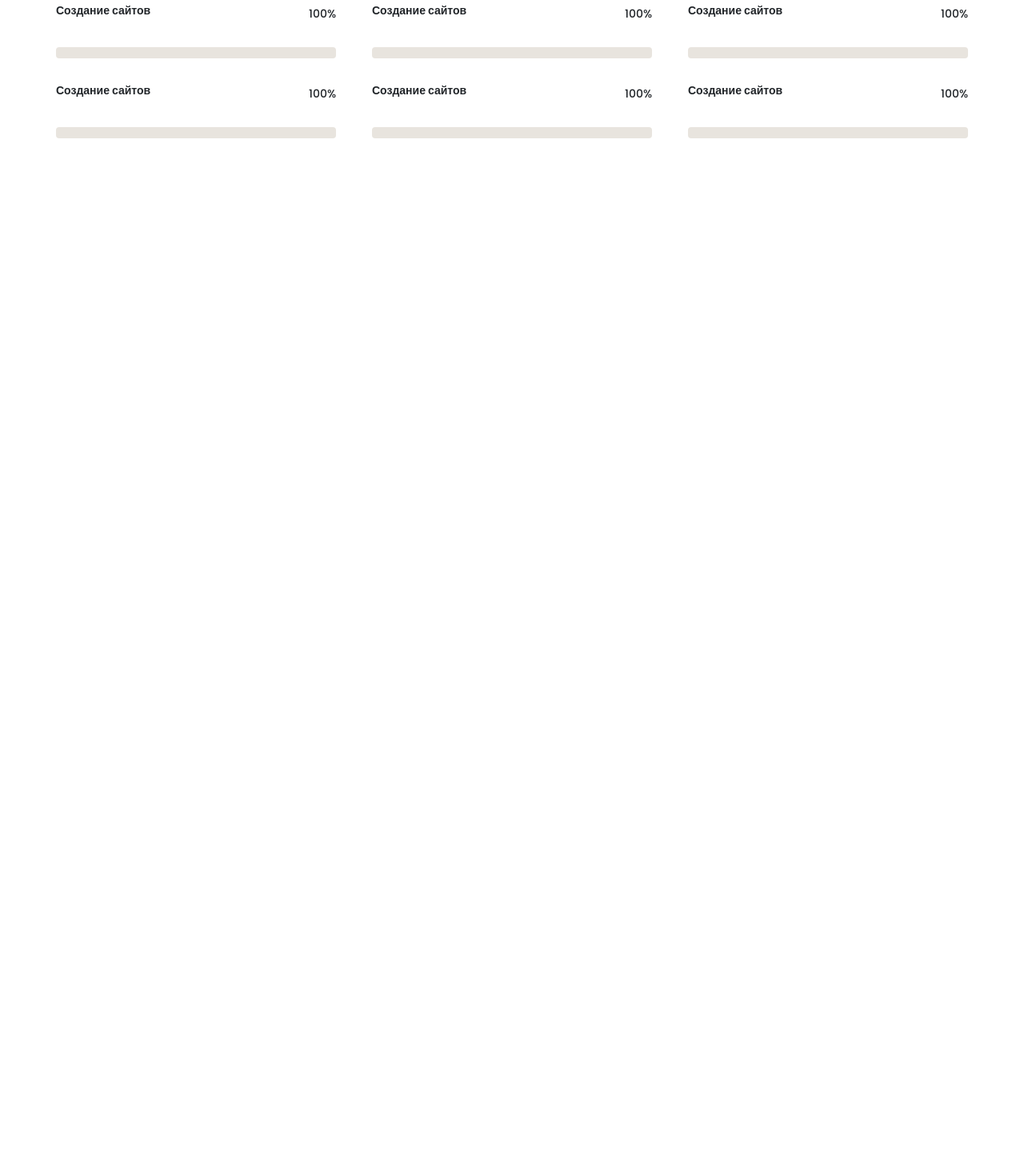
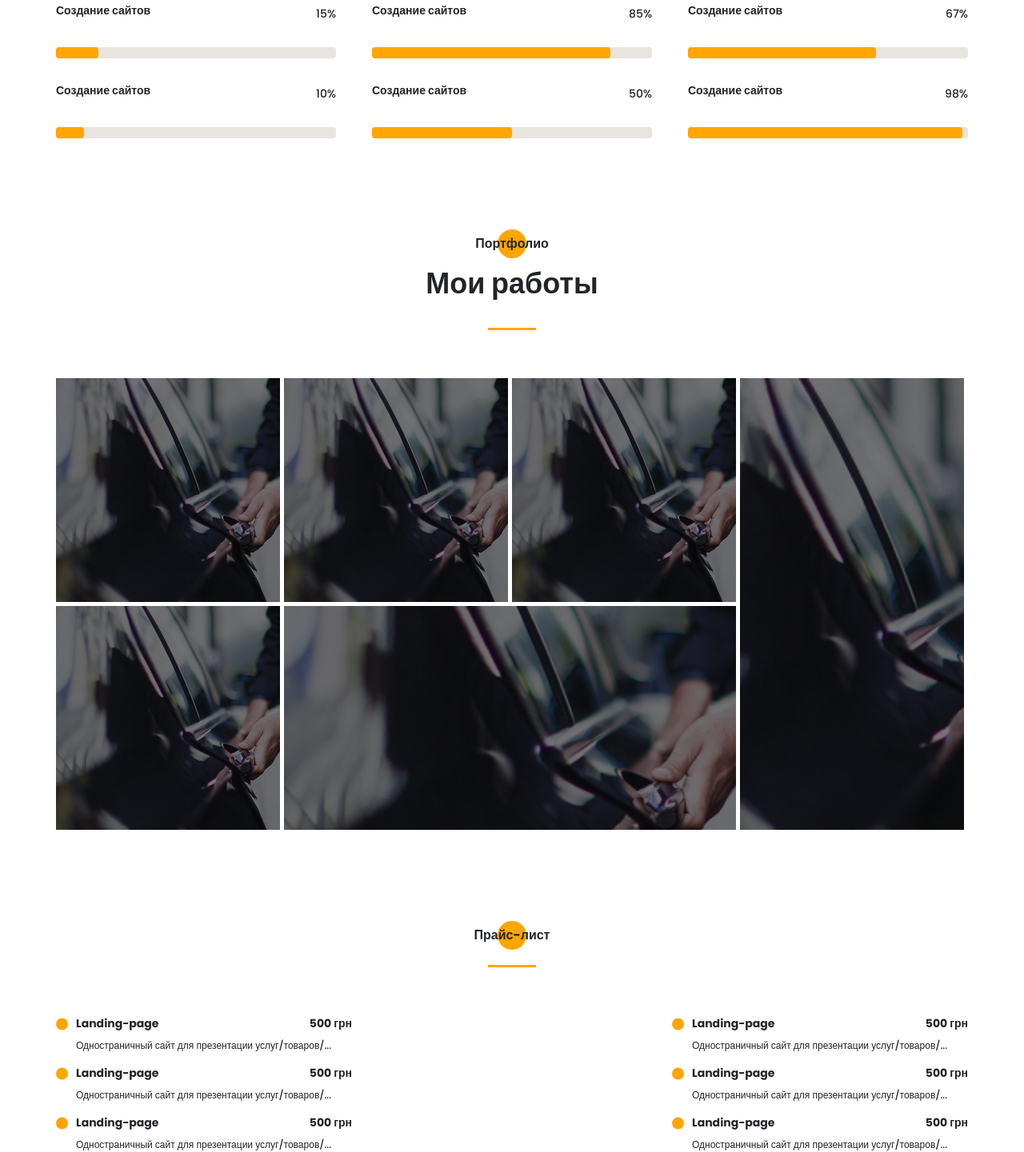
Before and after one commit to Yevhen-start/portfolio-project, a website: page src/index.html in a window 1280 px wide. Shown: the part 3218-4659 px from the top of the page at 80% size. Before the commit the page ends 3391 px from the top, so only its background shows below. Drawn offline with Linux system fonts and the light colour scheme.

Commit message:
added section price

```diff
--- a/src/index.html
+++ b/src/index.html
@@ -301,50 +301,143 @@
         <div class="experience-item">
           <div class="experience-item__top">
             <h2 class="title title--fz14 experience-item__title">Создание сайтов</h2>
-            <div class="experience-item__percent">100%</div>
+            <div class="experience-item__percent">15%</div>
           </div>
-          <div class="experience-item__divider"></div>
+          <div class="experience-item__divider">
+            <span></span>
+          </div>
         </div>
         <div class="experience-item">
           <div class="experience-item__top">
             <h2 class="title title--fz14 experience-item__title">Создание сайтов</h2>
-            <div class="experience-item__percent">100%</div>
+            <div class="experience-item__percent">85%</div>
           </div>
-          <div class="experience-item__divider"></div>
+          <div class="experience-item__divider">
+            <span></span>
+          </div>
         </div>
         <div class="experience-item">
           <div class="experience-item__top">
             <h2 class="title title--fz14 experience-item__title">Создание сайтов</h2>
-            <div class="experience-item__percent">100%</div>
+            <div class="experience-item__percent">67%</div>
           </div>
-          <div class="experience-item__divider"></div>
+          <div class="experience-item__divider">
+            <span></span>
+          </div>
         </div>
         <div class="experience-item">
           <div class="experience-item__top">
             <h2 class="title title--fz14 experience-item__title">Создание сайтов</h2>
-            <div class="experience-item__percent">100%</div>
+            <div class="experience-item__percent">10%</div>
           </div>
-          <div class="experience-item__divider"></div>
+          <div class="experience-item__divider">
+            <span></span>
+          </div>
         </div>
         <div class="experience-item">
           <div class="experience-item__top">
             <h2 class="title title--fz14 experience-item__title">Создание сайтов</h2>
-            <div class="experience-item__percent">100%</div>
+            <div class="experience-item__percent">50%</div>
           </div>
-          <div class="experience-item__divider"></div>
+          <div class="experience-item__divider">
+            <span></span>
+          </div>
         </div>
         <div class="experience-item">
           <div class="experience-item__top">
             <h2 class="title title--fz14 experience-item__title">Создание сайтов</h2>
-            <div class="experience-item__percent">100%</div>
+            <div class="experience-item__percent">98%</div>
           </div>
-          <div class="experience-item__divider"></div>
+          <div class="experience-item__divider">
+            <span></span>
+          </div>
         </div>
       </div>
       <!-- ./skill__experiences -->
     </div>
   </section>
   <!-- ./skill -->
+  <!-- portfolio -->
+  <section class="portfolio">
+    <div class="container">
+      <h2 class="title title--fz16 portfolio__title">Портфолио</h2>
+      <div class="title title-fz36 portfolio__subtitle">Мои работы</div>
+      <div class="divider"></div>
+      <div class="portfolio__wrapper">
+        <a href="#!" class="portfolio__item">
+          <img src="./img/works/uber.jpg" alt="uber">
+        </a>
+        <a href="#!" class="portfolio__item">
+          <img src="./img/works/uber.jpg" alt="uber">
+        </a>
+        <a href="#!" class="portfolio__item">
+          <img src="./img/works/uber.jpg" alt="uber">
+        </a>
+        <a href="#!" class="portfolio__item vertical">
+          <img src="./img/works/uber.jpg" alt="uber">
+        </a>
+        <a href="#!" class="portfolio__item">
+          <img src="./img/works/uber.jpg" alt="uber">
+        </a>
+        <a href="#!" class="portfolio__item horizontal">
+          <img src="./img/works/uber.jpg" alt="uber">
+        </a>
+      </div>
+    </div>
+  </section>
+  <!-- ./portfolio -->
+  <!-- price -->
+  <section class="price">
+    <div class="container">
+      <h2 class="title title--fz16 price__title">Прайс-лист</h2>
+      <div class="divider"></div>
+      <div class="price__wrapper">
+        <div class="price__item">
+          <div class="price__description">
+            <h2 class="title title--fz14">Landing-page</h2>
+            <div class="price__value">500 грн</div>
+          </div>
+          <div class="price__text">Одностраничный сайт для презентации услуг/товаров/...</div>
+        </div>
+        <div class="price__item">
+          <div class="price__description">
+            <h2 class="title title--fz14">Landing-page</h2>
+            <div class="price__value">500 грн</div>
+          </div>
+          <div class="price__text">Одностраничный сайт для презентации услуг/товаров/...</div>
+        </div>
+        <div class="price__item">
+          <div class="price__description">
+            <h2 class="title title--fz14">Landing-page</h2>
+            <div class="price__value">500 грн</div>
+          </div>
+          <div class="price__text">Одностраничный сайт для презентации услуг/товаров/...</div>
+        </div>
+        <div class="price__item">
+          <div class="price__description">
+            <h2 class="title title--fz14">Landing-page</h2>
+            <div class="price__value">500 грн</div>
+          </div>
+          <div class="price__text">Одностраничный сайт для презентации услуг/товаров/...</div>
+        </div>
+        <div class="price__item">
+          <div class="price__description">
+            <h2 class="title title--fz14">Landing-page</h2>
+            <div class="price__value">500 грн</div>
+          </div>
+          <div class="price__text">Одностраничный сайт для презентации услуг/товаров/...</div>
+        </div>
+        <div class="price__item">
+          <div class="price__description">
+            <h2 class="title title--fz14">Landing-page</h2>
+            <div class="price__value">500 грн</div>
+          </div>
+          <div class="price__text">Одностраничный сайт для презентации услуг/товаров/...</div>
+        </div>
+      </div>
+    </div>
+  </section>
+  <!-- ./price -->
   <script src="js/script.js"></script>
 </body>
 </html>
--- a/src/sass/blocks/_experience.scss
+++ b/src/sass/blocks/_experience.scss
@@ -15,5 +15,11 @@
     background: #E8E4DE;
     border-radius: 4px;
     margin-top: 27px;
+    span {
+      display: block;
+      height: 100%;
+      background-color: $main-color;
+      border-radius: 4px;
+    }
   }
 }
--- /dev/null
+++ b/src/sass/blocks/_portfolio.scss
@@ -0,0 +1,46 @@
+.portfolio {
+  padding-top: 120px;
+
+  &__title,
+  &__subtitle {
+    text-align: center;
+  }
+  &__title {
+    position: relative;
+
+    @include circle;
+    &::before {
+      top: -6px;
+      left: 50%;
+      transform: translateX(-50%);
+    }
+  }
+  &__wrapper {
+    margin-top: 60px;
+    display: grid;
+    grid-template: repeat(2, 280px) / repeat(4, 280px);
+    grid-auto-rows: 280px;
+    gap: 5px;
+
+    .vertical {
+      grid-row: 1 / 3;
+      grid-column: 4 / 5;
+    }
+    .horizontal {
+      grid-row: 2 / 3;
+      grid-column: 2 / 4;
+    }
+  }
+  &__item {
+    transition: .6s;
+
+    img {
+      object-fit: cover;
+      width: 100%;
+      height: 100%;
+    }
+    &:hover {
+      filter: blur(5px);
+    }
+  }
+}
--- /dev/null
+++ b/src/sass/blocks/_price.scss
@@ -0,0 +1,49 @@
+.price {
+  padding-top: 120px;
+
+  &__title {
+    position: relative;
+    text-align: center;
+
+    @include circle;
+    &::before {
+      top: -6px;
+      left: 50%;
+      transform: translateX(-50%);
+    }
+  }
+  &__wrapper {
+    margin-top: 60px;
+    display: grid;
+    grid-template: repeat(3, 1fr) / repeat(2, 370px);
+    grid-auto-rows: repeat(3, 1fr);
+    justify-content: space-between;
+    row-gap: 15px;
+  }
+  &__item {
+    padding-left: 25px;
+    position: relative;
+
+    @include circle;
+    &::before {
+      width: 15px;
+      height: 15px;
+      left: 0;
+      top: 11px;
+    }
+  }
+  &__description {
+    display: flex;
+    justify-content: space-between;
+  }
+  &__value {
+    font-weight: 700;
+    font-size: 14px;
+    line-height: 21px;
+  }
+  &__text {
+    font-weight: 500;
+    font-size: 12px;
+    line-height: 18px;
+  }
+}
--- a/src/sass/style.scss
+++ b/src/sass/style.scss
@@ -34,3 +34,5 @@
 @import 'blocks/skill';
 @import 'blocks/skill-item';
 @import 'blocks/experience';
+@import 'blocks/portfolio';
+@import 'blocks/price';
```
Also changed, not shown: src/css/style.min.css.
